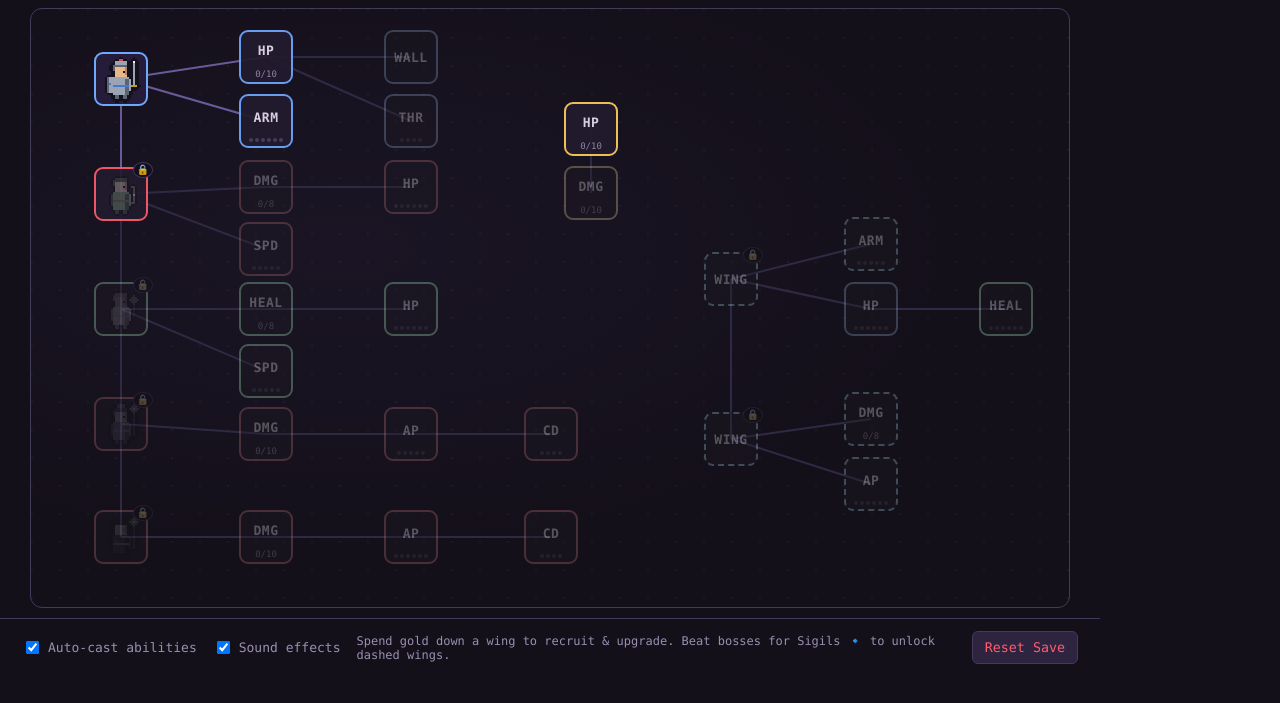
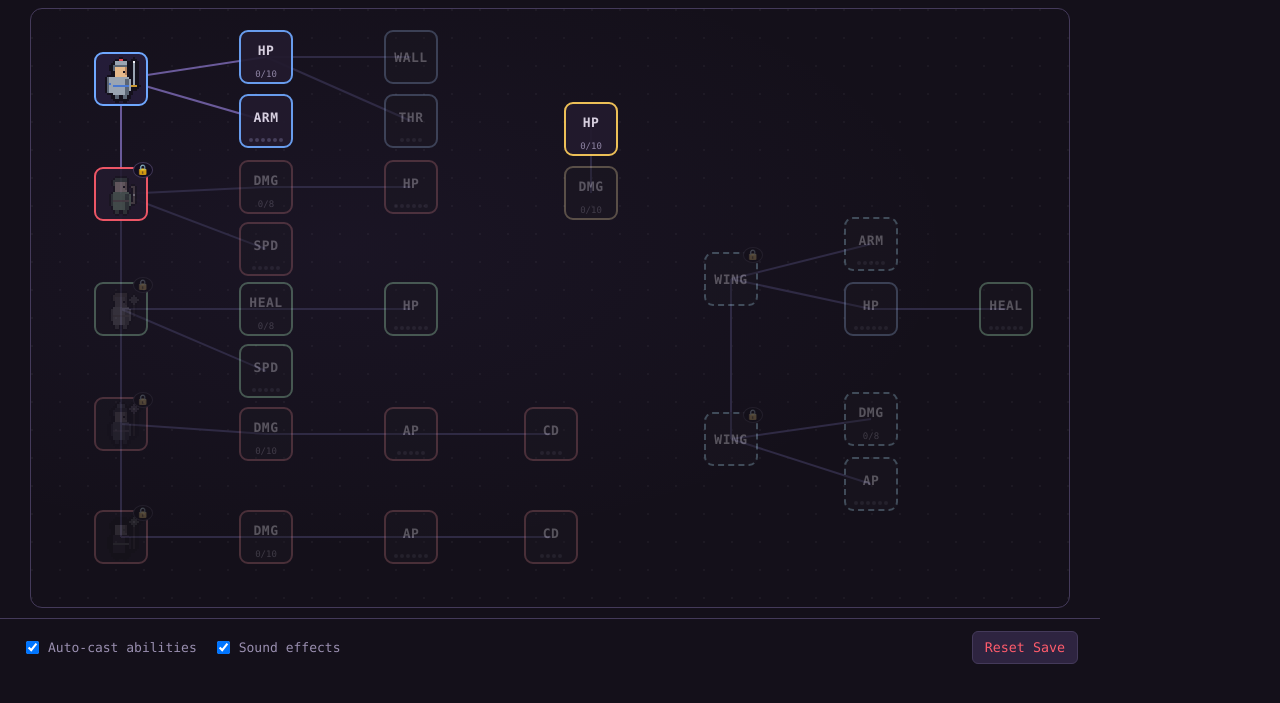
Before and after one commit to rcurtis/idle-party, a website built with Vite: page index.html in a window 1280 px wide. Shown: the part 61-764 px from the top of the page. Built offline with nearby package versions, Linux system fonts and the light colour scheme.

Commit message:
Remove hub footer help text
Drop the "spend gold down a wing..." hint; replace with a flex spacer so
Reset Save stays right-aligned, and delete the now-unused .hub-hint CSS.

Co-Authored-By: Claude Opus 4.8 <noreply@anthropic.com>

```diff
--- a/src/styles.css
+++ b/src/styles.css
@@ -446,11 +446,6 @@ svg.wires {
   padding: 12px 22px;
   border-top: 1px solid var(--border);
 }
-.hub-hint {
-  flex: 1;
-  color: var(--muted);
-  font-size: 12px;
-}
 .exp-overlay {
   position: fixed;
   inset: 0;
--- a/src/ui/hub.ts
+++ b/src/ui/hub.ts
@@ -219,9 +219,7 @@ export function renderHub(app: App): HTMLElement {
       }),
       " Sound effects",
     ]),
-    el("span", { class: "hub-hint" }, [
-      "Spend gold down a wing to recruit & upgrade. Beat bosses for Sigils 🔹 to unlock dashed wings.",
-    ]),
+    el("div", { class: "spacer" }, []),
     el(
       "button",
       {
```
